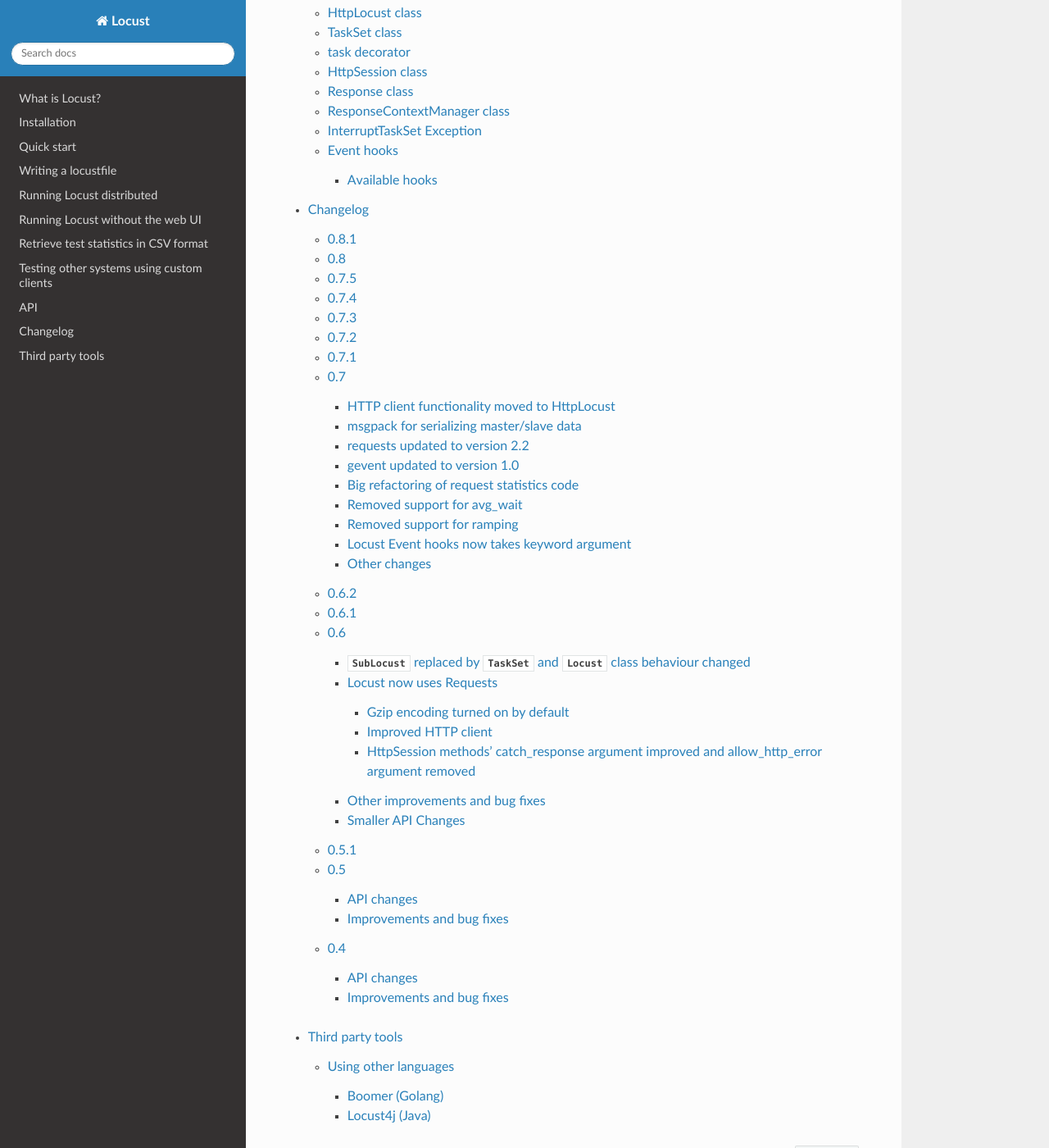
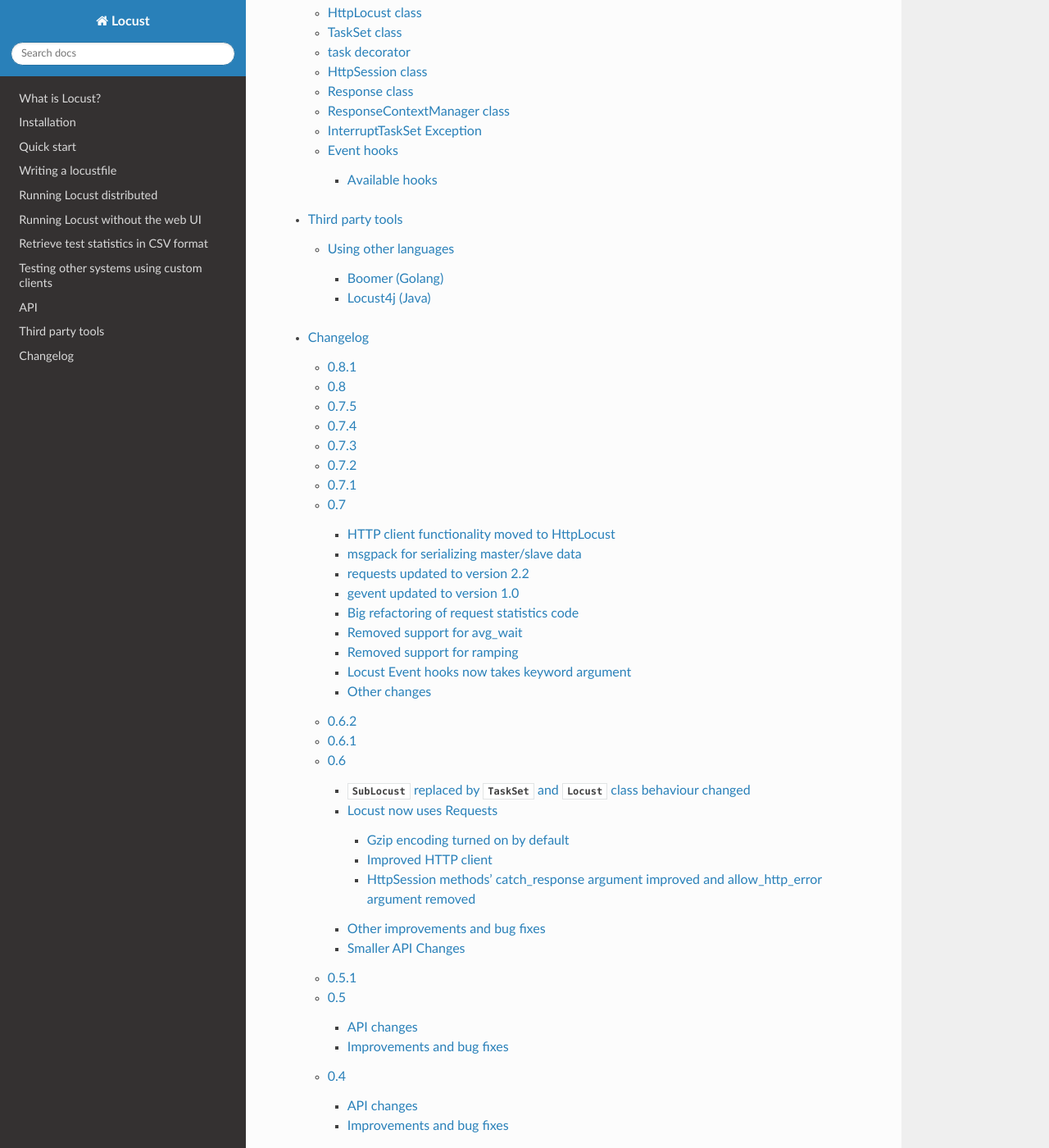
Before and after one commit to locustio/locust, a Sphinx documentation site: the page built from docs/index.rst, in a window 1280 px wide and 1400 px high, scrolled down 1832 px. Shown: the whole window at 82% size. Built offline with Sphinx 7.4.7 and the Read the Docs theme 2.0.0, drawn with Linux system fonts in a browser that asks for light colours; pages that are not in the unit, such as notebooks, are missing from menus; part of the change alters nothing that is shown.

```diff
--- a/docs/index.rst
+++ b/docs/index.rst
@@ -39,9 +39,13 @@ Locust Documentation
     testing-other-systems
     api
     extending-locust
-    changelog
 
 .. toctree ::
     :maxdepth: 4
 
     third-party-tools
+
+.. toctree ::
+    :maxdepth: 4
+
+    changelog
```
